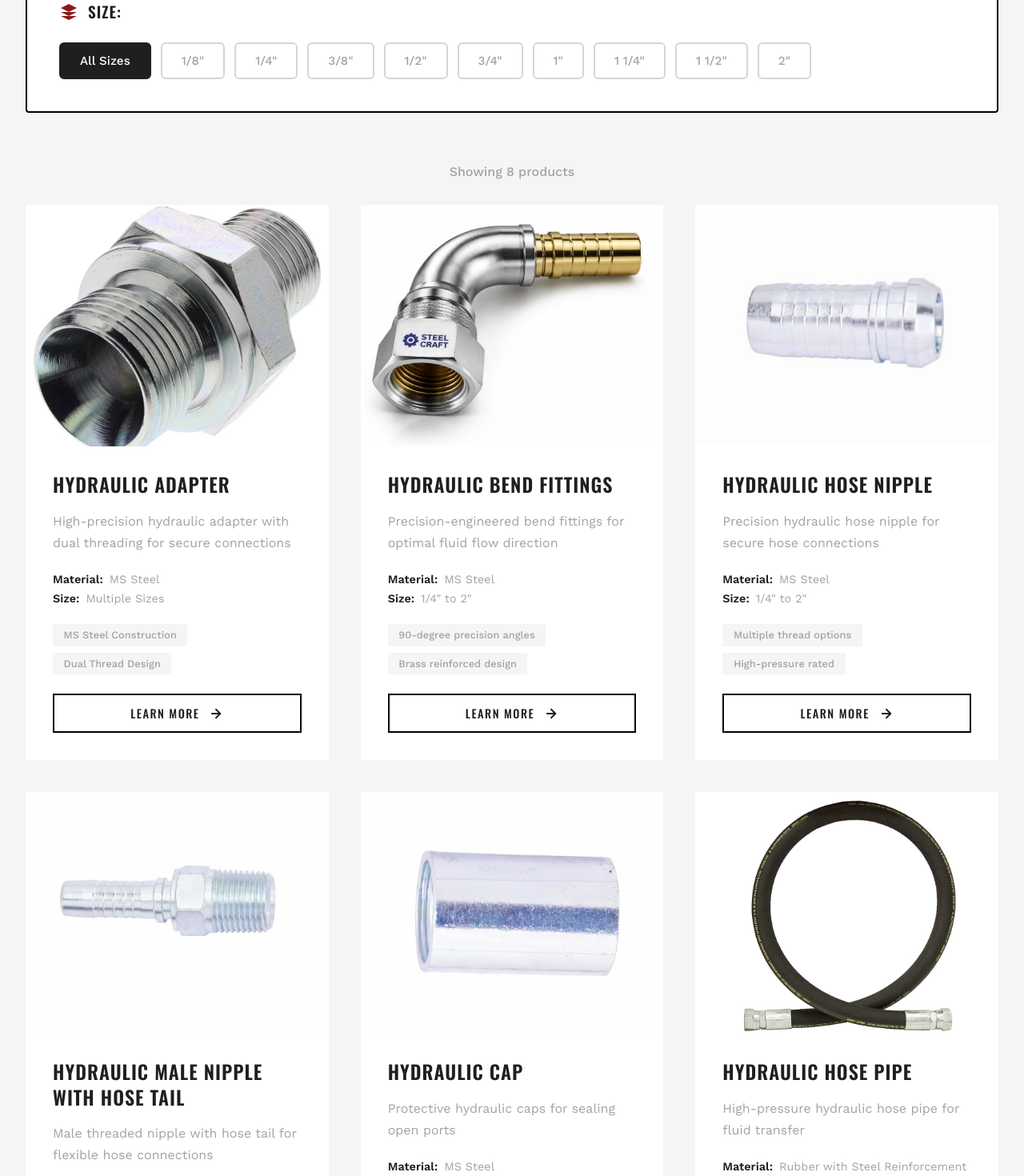
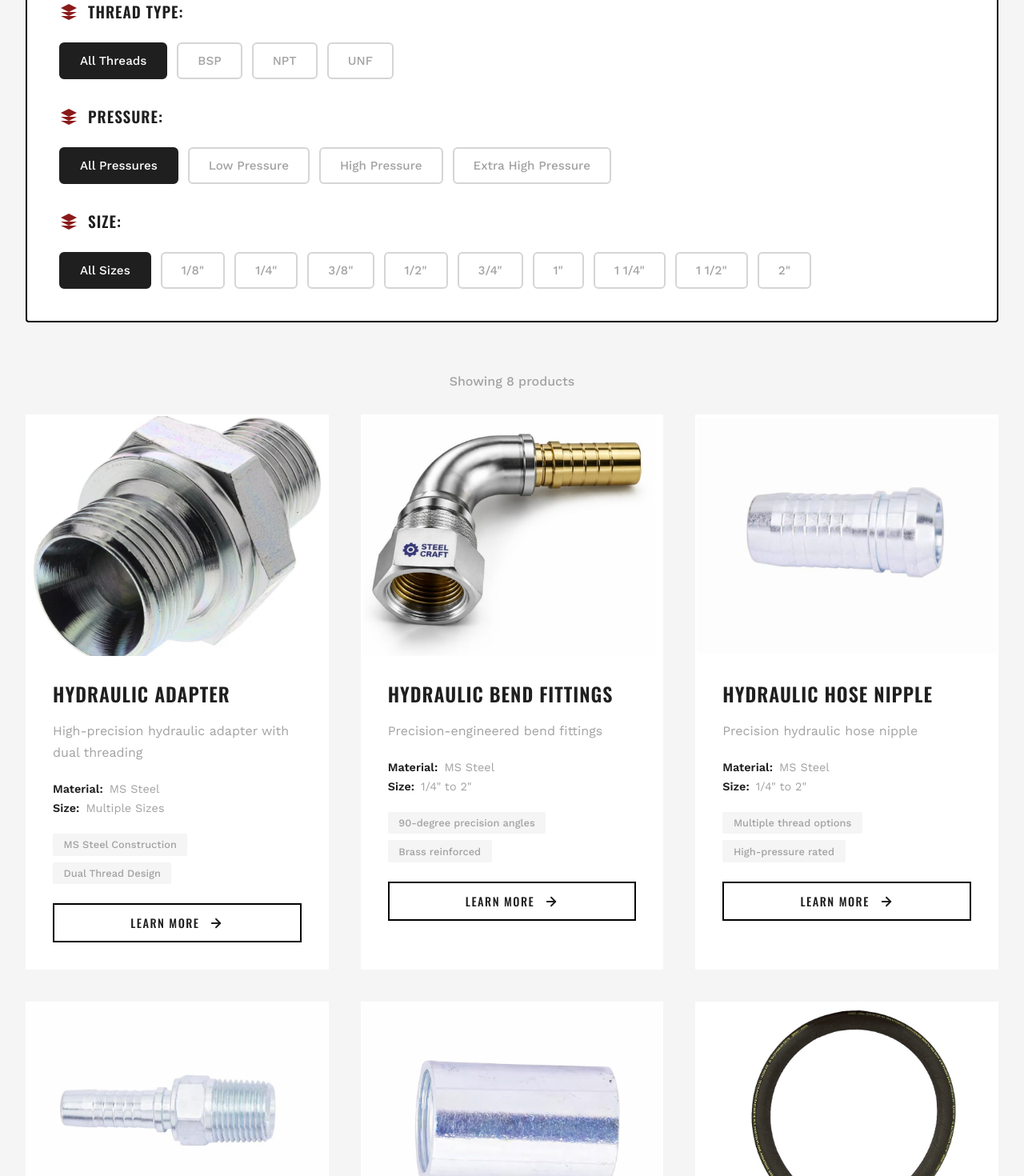
Before and after one commit to cu8311/Steel-craft-india, a React app: page / in a window 1280 px wide. Shown: the part 1800-3270 px from the top of the page at 80% size. Built offline with nearby package versions, Linux system fonts and the light colour scheme; the HTML template or start-up script is replaced by a standard one.

Commit message:
Add filtering options for thread type and pressure in ProductSection. Update product specifications and descriptions for clarity. Enhance filtering logic to include new criteria.

```diff
--- a/src/components/Product/ProductSection.jsx
+++ b/src/components/Product/ProductSection.jsx
@@ -5,6 +5,8 @@ import { useNavigate } from 'react-router-dom';
 export default function ProductsSection() {
   const navigate = useNavigate();
   const [selectedMaterial, setSelectedMaterial] = useState('all');
+  const [selectedThread, setSelectedThread] = useState('all');
+  const [selectedPressure, setSelectedPressure] = useState('all');
   const [selectedSize, setSelectedSize] = useState('all');
   const [selectedProduct, setSelectedProduct] = useState(null);
   const [isVisible, setIsVisible] = useState(false);
@@ -30,6 +32,8 @@ export default function ProductsSection() {
   // Filter options
   const materials = ['All Materials', 'MS Steel'];
   const sizes = ['All Sizes', '1/8"', '1/4"', '3/8"', '1/2"', '3/4"', '1"', '1 1/4"', '1 1/2"', '2"'];
+  const threads = ['All Threads' ,'BSP', 'NPT', 'UNF'];
+  const pressures = ['All Pressures', 'Low Pressure', 'High Pressure', 'Extra High Pressure'];
 
   // Products data
   const products = [
@@ -38,8 +42,9 @@ export default function ProductsSection() {
       name: "Hydraulic Adapter",
       material: "MS Steel",
       size: "Multiple Sizes",
-      shortDescription: "High-precision hydraulic adapter with dual threading for secure connections",
-      description: "Premium hydraulic adapter manufactured from 316L stainless steel, featuring precision-machined dual threading for reliable, leak-proof connections. Designed for high-pressure applications with superior corrosion resistance and long service life.",
+      shortDescription: "High-precision hydraulic adapter with dual threading",
+      description:
+        "Premium hydraulic adapter featuring precision-machined threading for reliable, leak-proof connections.",
       image: "/hydraulic-adapter.png",
       features: [
         "MS Steel Construction",
@@ -48,204 +53,209 @@ export default function ProductsSection() {
         "Corrosion Resistant"
       ],
       specifications: {
-        "Material": "MS Steel",
-        "Pressure Rating": "Up to 12,000 PSI",
-        "Thread Type": "NPT/BSP/Metric Available",
-        "Size Range": "1/8\" to 2\"",
-        "Finish": "Polished/Zinc Plated"
+        Material: "MS Steel",
+        "Thread Type": ["BSP", "NPT"],
+        "Pressure Rating": ["High Pressure", "Extra High Pressure"]
       },
-      applications: ["Industrial Hydraulics", "Marine Systems", "Chemical Processing", "High-Pressure Lines"],
-      availableSizes: ['1/8"', '1/4"', '3/8"', '1/2"', '3/4"', '1"', '1 1/4"', '1 1/2"', '2"']
+      applications: [
+        "Industrial Hydraulics",
+        "Marine Systems",
+        "High-Pressure Lines"
+      ],
+      availableSizes: ['1/8"', '1/4"', '3/8"', '1/2"', '3/4"', '1"', '2"']
     },
+
     {
       id: 2,
       name: "Hydraulic Bend Fittings",
       material: "MS Steel",
       size: "1/4\" to 2\"",
-      shortDescription: "Precision-engineered bend fittings for optimal fluid flow direction",
-      description: "Our hydraulic bend fittings are designed for applications requiring precise directional changes in hydraulic lines. Manufactured with premium materials and featuring brass inserts for enhanced durability.",
+      shortDescription: "Precision-engineered bend fittings",
+      description:
+        "Designed for applications requiring precise directional changes in hydraulic lines.",
       image: "/hydraulic-bend.jpeg",
       features: [
         "90-degree precision angles",
-        "Brass reinforced design",
-        "High-pressure rated",
-        "Corrosion resistant finish"
+        "Brass reinforced",
+        "High-pressure rated"
       ],
       specifications: {
-        "Material": "MS Steel with Brass Insert",
-        "Pressure Rating": "Up to 10,000 PSI",
-        "Thread Type": "NPT/BSP Available",
-        "Size Range": "1/4\" to 2\""
+        Material: "MS Steel",
+        "Thread Type": ["BSP", "NPT"],
+        "Pressure Rating": ["High Pressure"]
       },
-      applications: ["Industrial Machinery", "Construction Equipment", "Hydraulic Systems", "Transport Vehicles"],
-      availableSizes: ['1/4"', '3/8"', '1/2"', '3/4"', '1"', '1 1/2"', '2"']
+      applications: [
+        "Industrial Machinery",
+        "Construction Equipment"
+      ],
+      availableSizes: ['1/4"', '3/8"', '1/2"', '3/4"', '1"', '2"']
     },
+
     {
       id: 3,
       name: "Hydraulic Hose Nipple",
       material: "MS Steel",
       size: "1/4\" to 2\"",
-      shortDescription: "Precision hydraulic hose nipple for secure hose connections",
-      description: "Hydraulic hose nipples designed for strong, leak-proof hose connections in high-pressure systems. Compatible with multiple international thread standards.",
+      shortDescription: "Precision hydraulic hose nipple",
+      description:
+        "Designed for strong, leak-proof hose connections in high-pressure systems.",
       image: "/hydraulic-hose-nipple.jpeg",
       features: [
         "Multiple thread options",
         "High-pressure rated",
-        "Precision machined",
-        "Corrosion resistant"
+        "Precision machined"
       ],
       specifications: {
-        "Material": "MS Steel",
-        "Thread Types": "UNF / BSP / NPT / ORFS",
-        "Pressure Rating": "Up to 10,000 PSI",
-        "Size Range": "1/4\" to 2\""
+        Material: "MS Steel",
+        "Thread Type": ["BSP", "NPT", "UNF"],
+        "Pressure Rating": ["High Pressure"]
       },
       applications: [
         "Hydraulic Hose Assemblies",
-        "Industrial Machinery",
         "Fluid Transfer Systems"
       ],
-      availableSizes: ['1/4"', '3/8"', '1/2"', '3/4"', '1"', '1 1/4"', '1 1/2"', '2"']
+      availableSizes: ['1/4"', '3/8"', '1/2"', '3/4"', '1"', '2"']
     },
+
     {
       id: 4,
       name: "Hydraulic Male Nipple with Hose Tail",
       material: "MS Steel",
       size: "1/4\" to 2\"",
-      shortDescription: "Male threaded nipple with hose tail for flexible hose connections",
-      description: "Male hydraulic nipple with integrated hose tail, engineered for secure and durable hose fittings in high-pressure hydraulic applications.",
+      shortDescription: "Male threaded nipple with hose tail",
+      description:
+        "Engineered for secure hose fittings in high-pressure hydraulic applications.",
       image: "/hydraulic-male-nipple.jpeg",
       features: [
         "Integrated hose tail",
         "Strong grip design",
-        "High tensile strength",
         "Leak-proof connection"
       ],
       specifications: {
-        "Material": "MS Steel",
-        "Thread Type": "BSP / NPT / UNF",
-        "Pressure Rating": "Up to 10,000 PSI",
-        "Finish": "Zinc Plated"
+        Material: "MS Steel",
+        "Thread Type": ["BSP", "NPT", "UNF"],
+        "Pressure Rating": ["High Pressure"]
       },
       applications: [
         "Hydraulic Hoses",
-        "Oil & Gas Systems",
-        "Industrial Equipment"
+        "Oil & Gas Systems"
       ],
-      availableSizes: ['1/4"', '3/8"', '1/2"', '3/4"', '1"', '1 1/4"', '1 1/2"', '2"']
+      availableSizes: ['1/4"', '3/8"', '1/2"', '3/4"', '1"', '2"']
     },
+
     {
       id: 5,
       name: "Hydraulic Cap",
       material: "MS Steel",
       size: "1/4\" to 2\"",
-      shortDescription: "Protective hydraulic caps for sealing open ports",
-      description: "Durable hydraulic caps designed to protect open hydraulic ports from dust, moisture, and damage during storage or transport.",
+      shortDescription: "Protective hydraulic caps",
+      description:
+        "Designed to protect open hydraulic ports during storage and transport.",
       image: "/hydraulic-cap.jpeg",
       features: [
         "Port protection",
-        "Reusable design",
-        "Easy installation",
+        "Reusable",
         "Corrosion resistant"
       ],
       specifications: {
-        "Material": "MS Steel",
-        "Thread Type": "BSP / NPT / Metric",
-        "Finish": "Zinc Plated"
+        Material: "MS Steel",
+        "Thread Type": ["BSP", "NPT"],
+        "Pressure Rating": ["Low Pressure"]
       },
       applications: [
         "Port Protection",
-        "System Maintenance",
-        "Transport Safety"
+        "System Maintenance"
       ],
-      availableSizes: ['1/4"', '3/8"', '1/2"', '3/4"', '1"', '1 1/2"', '2"']
+      availableSizes: ['1/4"', '3/8"', '1/2"', '3/4"', '1"', '2"']
     },
+
     {
       id: 6,
       name: "Hydraulic Hose Pipe",
       material: "Rubber with Steel Reinforcement",
       size: "1/4\" to 2\"",
-      shortDescription: "High-pressure hydraulic hose pipe for fluid transfer",
-      description: "Heavy-duty hydraulic hose pipes designed for high-pressure fluid transfer applications with excellent flexibility and durability.",
+      shortDescription: "High-pressure hydraulic hose pipe",
+      description:
+        "Heavy-duty hose pipes designed for high-pressure fluid transfer.",
       image: "/hydraulic-hose-pipe.png",
       features: [
         "Steel wire reinforced",
         "High flexibility",
-        "Abrasion resistant",
-        "High-pressure compatible"
+        "Abrasion resistant"
       ],
       specifications: {
-        "Working Pressure": "Up to 6,000 PSI",
-        "Temperature Range": "-40°C to +100°C",
-        "Standards": "SAE / EN Compliant"
+        Material: "Rubber with Steel Reinforcement",
+        "Thread Type": [],
+        "Pressure Rating": ["High Pressure"]
       },
       applications: [
         "Hydraulic Systems",
-        "Construction Equipment",
-        "Industrial Machinery"
+        "Construction Equipment"
       ],
-      availableSizes: ['1/4"', '3/8"', '1/2"', '3/4"', '1"', '1 1/4"', '1 1/2"', '2"']
+      availableSizes: ['1/4"', '3/8"', '1/2"', '3/4"', '1"', '2"']
     },
+
     {
       id: 7,
       name: "Banjo Tee Fitting",
       material: "MS Steel",
       size: "1/4\" to 2\"",
-      shortDescription: "Compact banjo tee fitting for multi-line hydraulic connections",
-      description: "Banjo tee fittings designed for compact hydraulic installations where space is limited, allowing multiple fluid paths from a single point.",
+      shortDescription: "Compact banjo tee fitting",
+      description:
+        "Designed for compact hydraulic installations where space is limited.",
       image: "/banjo-tee.jpeg",
       features: [
         "Compact design",
         "Multi-directional flow",
-        "High-pressure rated",
-        "Precision machined"
+        "High-pressure rated"
       ],
       specifications: {
-        "Material": "MS Steel",
-        "Thread Type": "BSP / NPT",
-        "Pressure Rating": "Up to 8,000 PSI"
+        Material: "MS Steel",
+        "Thread Type": ["BSP", "NPT"],
+        "Pressure Rating": ["High Pressure"]
       },
       applications: [
-        "Compact Hydraulic Systems",
         "Automotive Hydraulics",
         "Industrial Equipment"
       ],
-      availableSizes: ['1/4"', '3/8"', '1/2"', '3/4"', '1"', '1 1/2"', '2"']
+      availableSizes: ['1/4"', '3/8"', '1/2"', '3/4"', '1"', '2"']
     },
+
     {
       id: 8,
       name: "Hydraulic Nut",
       material: "Mild Steel (MS)",
       size: "1/8\" to 1\"",
-      shortDescription: "High-strength hydraulic nut for secure pipe and fitting connections",
-      description: "Hydraulic nuts manufactured from mild steel, suitable for low, high, and extra high pressure hydraulic applications. Designed for precise threading and long service life.",
+      shortDescription: "High-strength hydraulic nut",
+      description:
+        "Suitable for low, high, and extra high pressure hydraulic applications.",
       image: "/hydraulic-nut.jpeg",
       features: [
         "Precision threaded",
         "High torque capacity",
-        "Vibration resistant",
-        "Corrosion resistant finish"
+        "Vibration resistant"
       ],
       specifications: {
-        "Material": "Mild Steel (MS)",
-        "Thread Type": "BSP / NPT / UNF",
-        "Pressure Rating": "Low / High / Extra High Pressure"
+        Material: "Mild Steel (MS)",
+        "Thread Type": ["BSP", "NPT", "UNF"],
+        "Pressure Rating": ["Low Pressure", "High Pressure", "Extra High Pressure"]
       },
       applications: [
         "Hydraulic Pipe Connections",
-        "Industrial Machinery",
-        "High-Pressure Systems"
+        "Industrial Machinery"
       ],
       availableSizes: ['1/8"', '1/4"', '3/8"', '1/2"', '3/4"', '1"', 'Custom Size']
     }
+  ];
 
-  ];
 
   // Filter products
   const filteredProducts = products.filter(product => {
     const materialMatch = selectedMaterial === 'all' || selectedMaterial === 'All Materials' || product.material === selectedMaterial;
     const sizeMatch = selectedSize === 'all' || selectedSize === 'All Sizes' || product.availableSizes?.includes(selectedSize);
-    return materialMatch && sizeMatch;
+    const threadType = selectedThread === 'all' || selectedThread === 'All Threads' || product.specifications['Thread Type']?.includes(selectedThread);
+    const pressureMatch = selectedPressure === 'all' || selectedPressure === 'All Threads' || product.specifications['Pressure Rating']?.includes(selectedPressure);
+    return materialMatch && sizeMatch && threadType && pressureMatch;
   });
 
   const clearFilters = () => {
@@ -265,9 +275,6 @@ export default function ProductsSection() {
 
   return (
     <>
-      <style>{`
-
-      `}</style>
 
       <section
         className={`${styles.productsSection} ${isVisible ? 'visible' : ''}`}
@@ -306,6 +313,52 @@ export default function ProductsSection() {
                     onClick={() => setSelectedMaterial(material === 'All Materials' ? 'all' : material)}
                   >
                     {material}
+                  </button>
+                ))}
+              </div>
+            </div>
+
+            {/* Thread */}
+            <div className={styles.filterGroup}>
+              <div className={styles.filterHeader}>
+                <div className={styles.filterLabel}>
+                  <svg className={styles.filterIcon} viewBox="0 0 24 24" fill="currentColor">
+                    <path d="M12 2L2 7l10 5 10-5-10-5zM2 17l10 5 10-5M2 12l10 5 10-5" />
+                  </svg>
+                  Thread Type:
+                </div>
+              </div>
+              <div className={styles.filterOptions}>
+                {threads.map((thread) => (
+                  <button
+                    key={thread}
+                    className={`${styles.filterOption} ${(selectedThread === thread || (thread === 'All Threads' && selectedThread === 'all')) ? styles.active : ''}`}
+                    onClick={() => setSelectedThread(thread === 'All Threads' ? 'all' : thread)}
+                  >
+                    {thread}
+                  </button>
+                ))}
+              </div>
+            </div>
+
+            {/* Pressure */}
+            <div className={styles.filterGroup}>
+              <div className={styles.filterHeader}>
+                <div className={styles.filterLabel}>
+                  <svg className={styles.filterIcon} viewBox="0 0 24 24" fill="currentColor">
+                    <path d="M12 2L2 7l10 5 10-5-10-5zM2 17l10 5 10-5M2 12l10 5 10-5" />
+                  </svg>
+                  Pressure:
+                </div>
+              </div>
+              <div className={styles.filterOptions}>
+                {pressures.map((pressure) => (
+                  <button
+                    key={pressure}
+                    className={`${styles.filterOption} ${(selectedPressure === pressure || (pressure === 'All Pressures' && selectedPressure === 'all')) ? styles.active : ''}`}
+                    onClick={() => setSelectedPressure(pressure === 'All Pressures' ? 'all' : pressure)}
+                  >
+                    {pressure}
                   </button>
                 ))}
               </div>
```
